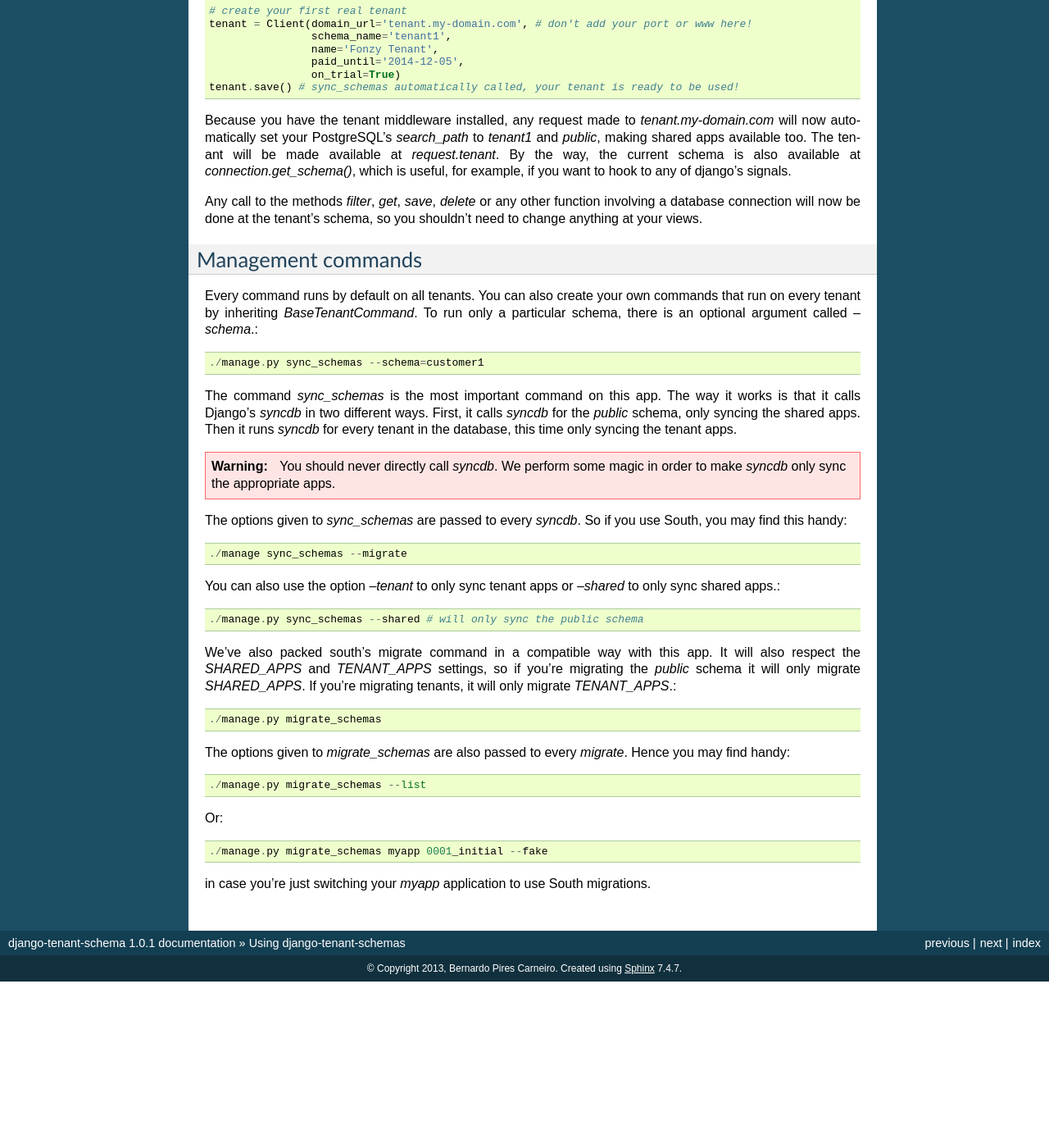
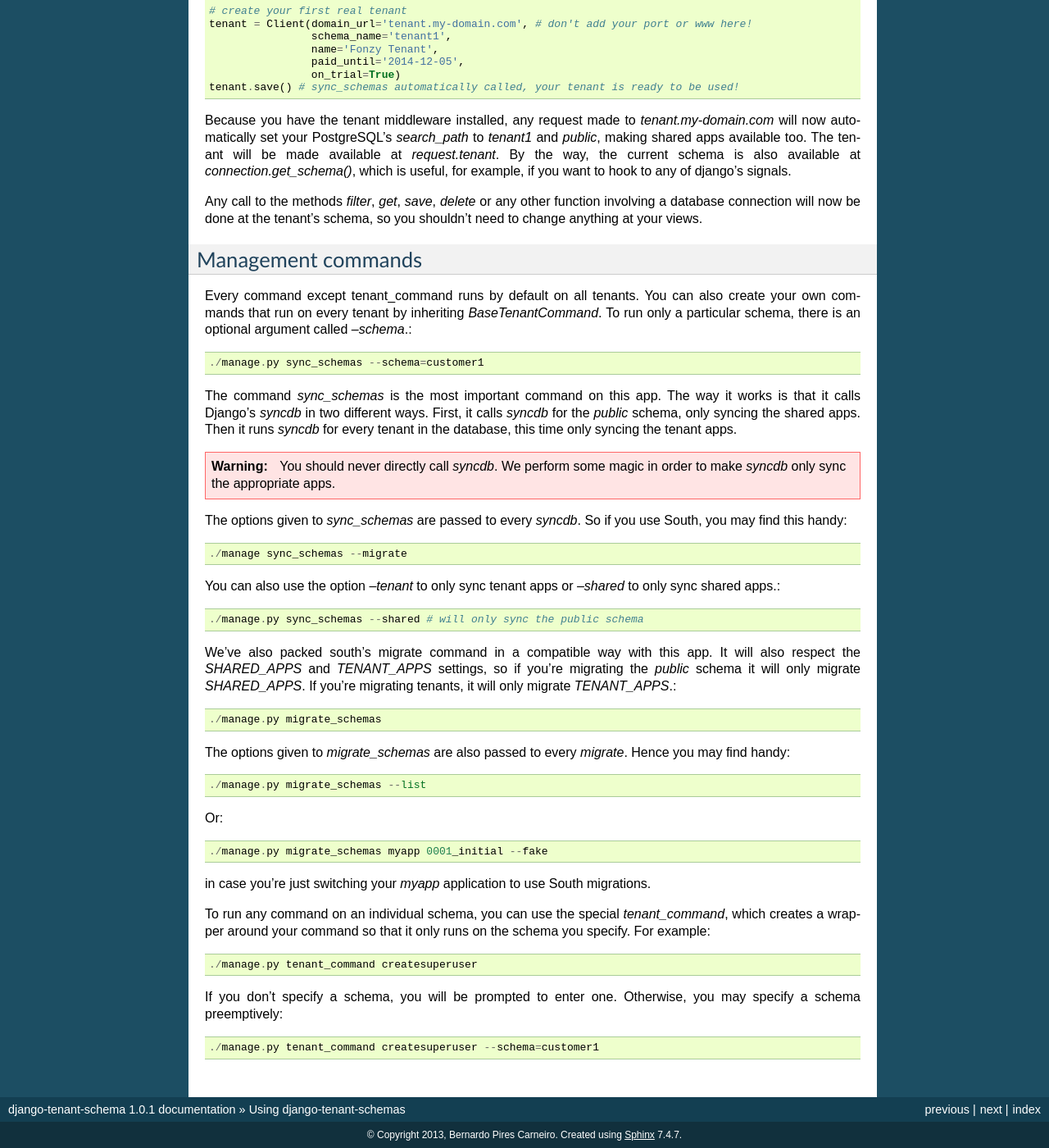
Before and after one commit to bernardopires/django-tenant-schemas, a Sphinx documentation site: the page built from docs/use.rst, in a window 1280 px wide and 1400 px high, scrolled down 443 px. Shown: the whole window at 82% size. Built offline with Sphinx 7.4.7, drawn with Linux system fonts in a browser that asks for light colours; the version number is read from the project's files by our own code; before the commit the page ends 1640 px from its top, so only the background shows below that.

Commit message:
documentation for tenant_command

```diff
--- a/docs/use.rst
+++ b/docs/use.rst
@@ -33,7 +33,7 @@ Any call to the methods `filter`, `get`, `save`, `delete` or any other function
 
 Management commands
 -------------------
-Every command runs by default on all tenants. You can also create your own commands that run on every tenant by inheriting `BaseTenantCommand`. To run only a particular schema, there is an optional argument called `--schema`.::
+Every command except tenant_command runs by default on all tenants. You can also create your own commands that run on every tenant by inheriting `BaseTenantCommand`. To run only a particular schema, there is an optional argument called `--schema`.::
 
     ./manage.py sync_schemas --schema=customer1
 
@@ -64,3 +64,12 @@ Or::
     ./manage.py migrate_schemas myapp 0001_initial --fake
 
 in case you're just switching your `myapp` application to use South migrations.
+
+To run any command on an individual schema, you can use the special `tenant_command`, which creates a wrapper around your command so that it only runs on the schema you specify. For example::
+
+    ./manage.py tenant_command createsuperuser
+
+If you don't specify a schema, you will be prompted to enter one. Otherwise, you may specify a schema preemptively::
+
+
+    ./manage.py tenant_command createsuperuser --schema=customer1
```
